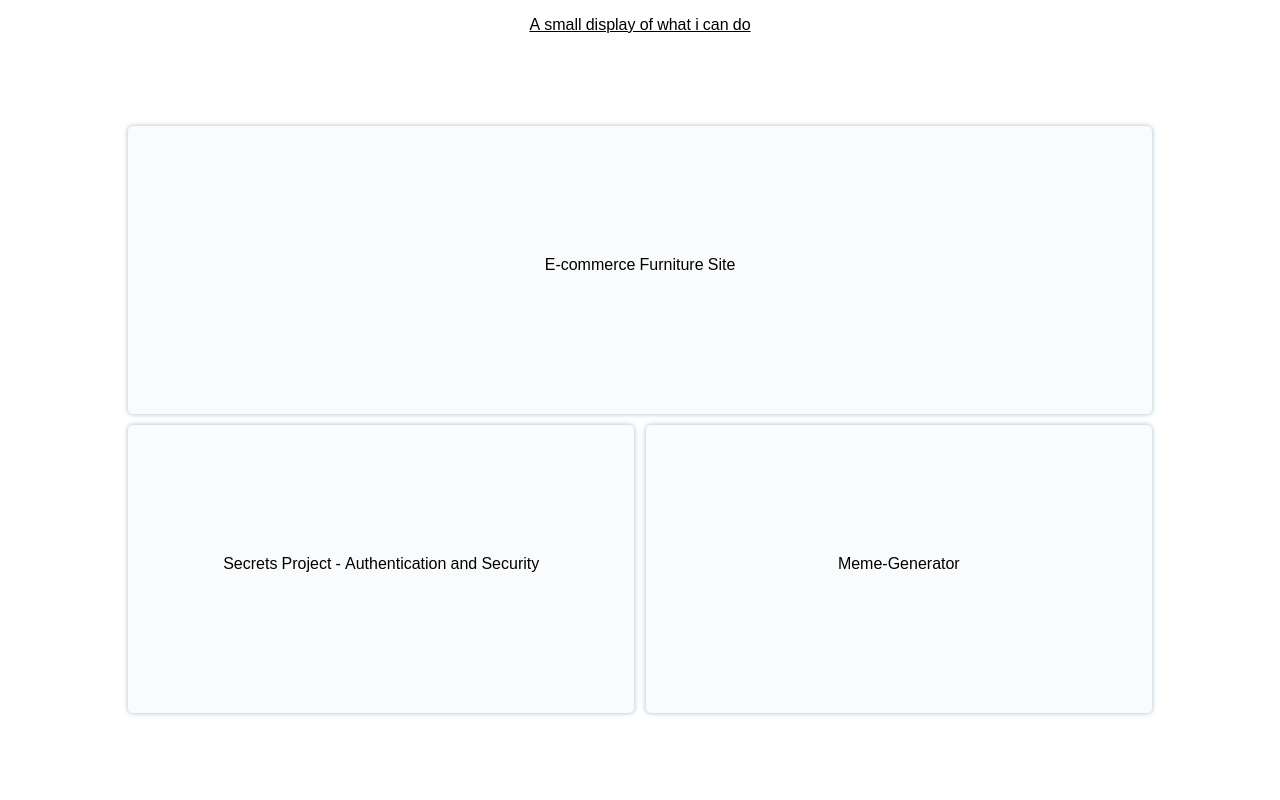
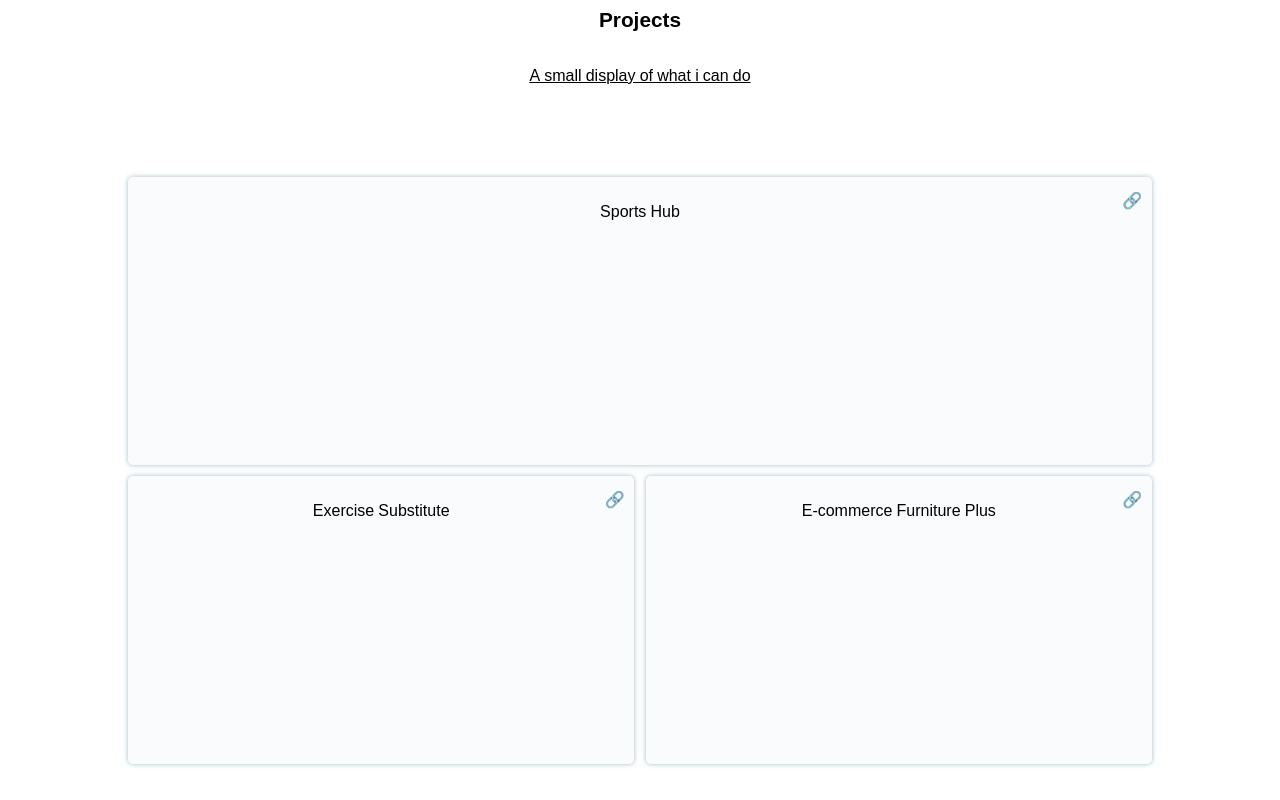
Before and after one commit to Psegiannakis/my-portfolio, a React (Vite) app: page / in a window 1280 px wide. Shown: the part 1740-2540 px from the top of the page. Built offline with nearby package versions, Linux system fonts and the light colour scheme.

Commit message:
update to projects section

```diff
--- a/src/Projects.jsx
+++ b/src/Projects.jsx
@@ -7,12 +7,23 @@ export default function Projects(props) {
         <div className="projects-div">
           <h3>Projects</h3>
           <p>A small display of what i can do</p>
+        </div>
+        <span className="grid">
           <div className="projects-grid">
-            <div className="main-site">E-commerce Furniture Site</div>
-            <div>Secrets Project - Authentication and Security</div>
-            <div>Meme-Generator</div>
+            <div className="main-site grid-div">
+              <a href="https://sports-hub-demo.netlify.app/">🔗</a>
+              <p>Sports Hub</p>
+            </div>
+            <div className="grid-div">
+              <a href="https://exercise-substitute.netlify.app///">🔗</a>
+              <p>Exercise Substitute </p>
+            </div>
+            <div className="grid-div">
+              <a href="https://furniture-plus.netlify.app/">🔗</a>
+              <p>E-commerce Furniture Plus</p>
+            </div>
           </div>
-        </div>
+        </span>
       </main>
     </>
   );
--- a/src/Skills.jsx
+++ b/src/Skills.jsx
@@ -11,7 +11,9 @@ export default function Skills(props) {
             <ul>
               <li>HTML</li>
               <li>CSS</li>
+              <li>Tailwind CSS</li>
               <li>JavaScript (JS)</li>
+              <li>TypeScript (TS)</li>
               <li>React.js</li>
               <li>Bootstrap</li>
               <li>UI / UX (User Interface / User Experience)</li>
@@ -22,6 +24,7 @@ export default function Skills(props) {
             <h4>Back-end Development</h4>
             <div className="list two">
               <ul>
+                <li>React Query</li>
                 <li>Node.js</li>
                 <li>PostgreSQL</li>
                 <li>Express.js</li>
--- a/styles/header.css
+++ b/styles/header.css
@@ -6,6 +6,7 @@
   top: 0;
   left: 0;
   right: 0;
+  z-index: 1;
 }
 
 .logo {
@@ -60,7 +61,7 @@ main.dark h2:hover {
   margin: 1rem 1rem;
   border: 1px rgba(0, 0, 0, 0.325) solid;
   border-radius: 2rem;
-  z-index: 1;
+  z-index: 2;
   background-color: white;
   transition: transform 0.3s;
 }
--- a/styles/projects.css
+++ b/styles/projects.css
@@ -5,9 +5,13 @@
 }
 
 .projects-div {
-  padding: 5% 10%;
+  padding: 0% 10%;
+  padding-top: 5%;
   line-height: 1rem;
-  text-align: center;
+  display: flex;
+  flex-direction: column;
+  justify-content: center;
+  align-items: center;
 }
 
 .projects-div h3 {
@@ -26,6 +30,45 @@
   display: grid;
   grid-template: 1fr / 1fr 1fr;
   gap: 0.7rem;
+  width: 80%;
+}
+
+.grid-div {
+  position: relative;
+  display: flex;
+  justify-content: center;
+  z-index: 0;
+}
+
+main.dark .grid-div {
+  position: relative;
+  display: flex;
+  justify-content: center;
+  background: linear-gradient(-45deg, #111010, #3b336b, #0c6181, #091274);
+  background-size: 400% 400%;
+  animation: gradient 15s ease infinite;
+}
+
+.grid-div p {
+  position: absolute;
+  top: 1px;
+}
+
+.grid-div a {
+  position: absolute;
+  top: 1px;
+  right: 5px;
+  text-decoration: none;
+  padding: 0.3rem 0.3rem;
+  transition: transform 0.4s ease-in-out;
+}
+.grid-div a:hover {
+  transform: scale(1.4);
+}
+
+.grid {
+  display: flex;
+  justify-content: center;
 }
 
 .main-site {
@@ -33,18 +76,31 @@
 }
 
 .projects-grid div {
-  background-color: rgba(0, 0, 0, 0.047);
   width: 100%;
   height: 20vh;
   background-color: #1b5a7a06;
   border-radius: 0.3rem;
   box-shadow: 0 0 0.3rem #1b5a7a67;
-  text-align: center;
   padding-top: 8rem;
+  transition: box-shadow 0.4s ease-in-out;
 }
 
 .projects-grid div:hover {
-  background-color: #1b5a7a06;
-  background-image: linear-gradient(to right, #1b5a7a0c, #ffffff07, #1b5a7a0c);
-  box-shadow: 0 0 0.3rem #1b5a7a;
+  box-shadow: 0 0 0.7rem #1b5a7a;
 }
+
+.grid-div:hover p {
+  text-decoration: underline;
+}
+
+@keyframes gradient {
+  0% {
+    background-position: 0% 50%;
+  }
+  50% {
+    background-position: 100% 50%;
+  }
+  100% {
+    background-position: 0% 50%;
+  }
+}
```
